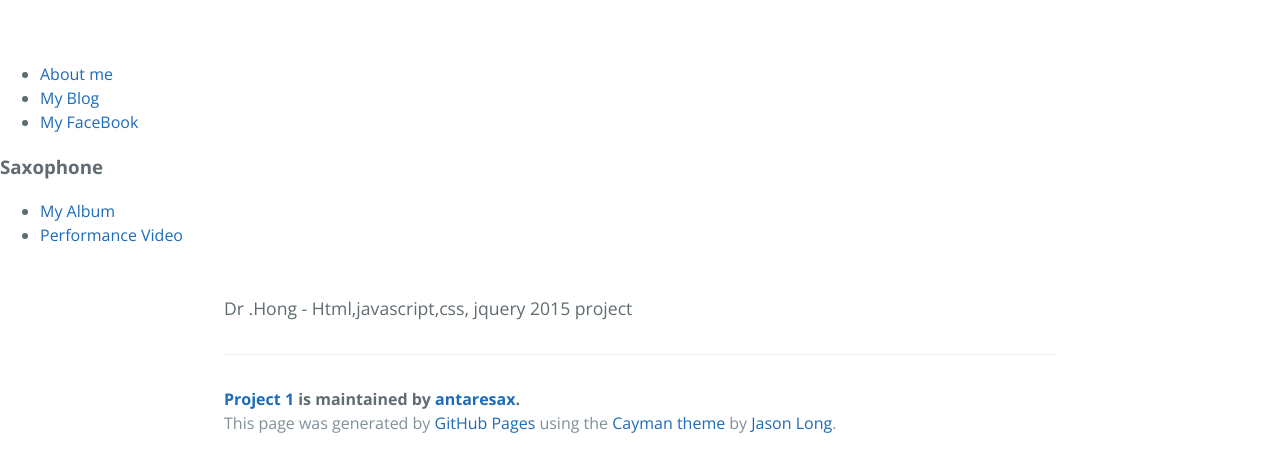
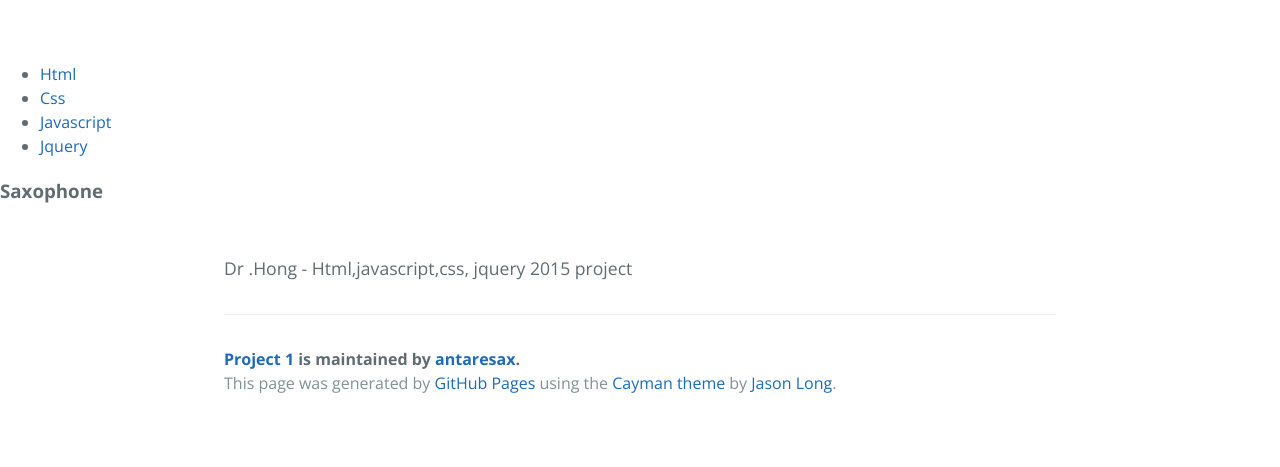
Before and after one commit to antaresax/Project_1, a plain HTML site: page index.html in a window 1280 px wide. Shown: the part 405-872 px from the top of the page. After the commit the page ends 832 px from the top, so only its background shows below. Drawn offline with nearby package versions, Linux system fonts and the light colour scheme.

Commit message:
Update index.html

```diff
--- a/index.html
+++ b/index.html
@@ -21,16 +21,14 @@
     <h1><strong>2015 Project_1</strong></h1>
     <br>
     <ul>
-      <li><a href="https://antaresax.github.io/Project_1/html.html" target="_blank"<strong>About me</strong></a></li>
-      <li><a href="http://antaresax.blog.me" target="_blank"<strong>My Blog</strong></a></li>
-      <li><a href="http://www.facebook.com/euyshick" target="_blank"<strong>My FaceBook</strong></a></li>
+      <li><a href="https://antaresax.github.io/Project_1/html.html" target="_blank"<strong>Html</strong></a></li>
+       <li><a href="https://antaresax.github.io/Project_1/css.html" target="_blank"<strong>Css</strong></a></li>
+        <li><a href="https://antaresax.github.io/Project_1/javascript.html" target="_blank"<strong>Javascript</strong></a></li>
+         <li><a href="https://antaresax.github.io/Project_1/jquery.html" target="_blank"<strong>Jquery</strong></a></li>
+
     </ul>
      <h3>Saxophone</h3>
-     <ul>
-      <li><a href="http://antaresax.blog.me/220515962090" target="_blank">My Album</a></li>
-      <li><a href="http://blog.naver.com/PostThumbnailView.nhn?blogId=antaresax&logNo=10102453171&categoryNo=65&parentCategoryNo=65" target="_blank"> Performance Video</a></li>
 
-    </ul>
     <section class="main-content">
       <p>Dr .Hong -  Html,javascript,css, jquery  2015 project</p>
 
```
